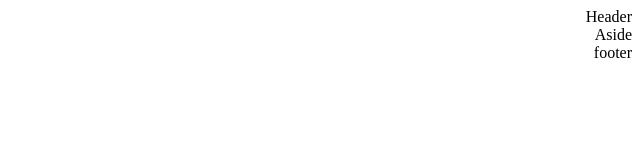
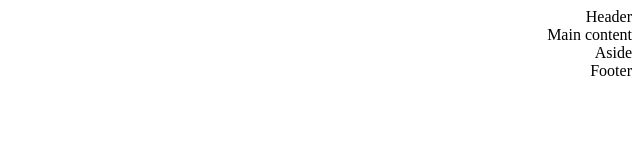
Before and after one commit to SeckMohameth/old-holbertonschool-web_front_end-, a plain HTML site: page 0x00-html_advanced/article.html in a window 1280 px wide. Shown: the full height of the page, 640-1280 px from the left. Drawn offline with Linux system fonts and the light colour scheme.

Commit message:
fixed aside tag

```diff
--- a/0x00-html_advanced/article.html
+++ b/0x00-html_advanced/article.html
@@ -1,30 +1,34 @@
 <!DOCTYPE html>
 <html lang="en" dir="rtl">
 <head>
+  <meta charset="UTF-8">
   <meta name="viewport" content="width=device-width, initial-scale=1.0, viewport-fit=cover">
 
-  <title>Homepage - Techium</title>
+  <title>Article - Techium</title>
 
   <meta name="description" content="Techium is a digital agency">
 
   <link rel="icon" type="image/x-icon" href="./favicon.ico">
   <link rel="icon" type="image/png" href="./favicon.png">
 
-
-  <title>Article - Techium</title>
-
 </head>
 
 <body>
+
   <header>
     Header
   </header>
 
   <main>
-    <aside>Aside</aside>
+    Main content
   </main>
+  <aside>
+    Aside
+  </aside>
 
-  <footer>footer</footer>
+  <footer>
+    Footer
+  </footer>
 
 </body>
 </html>
```
